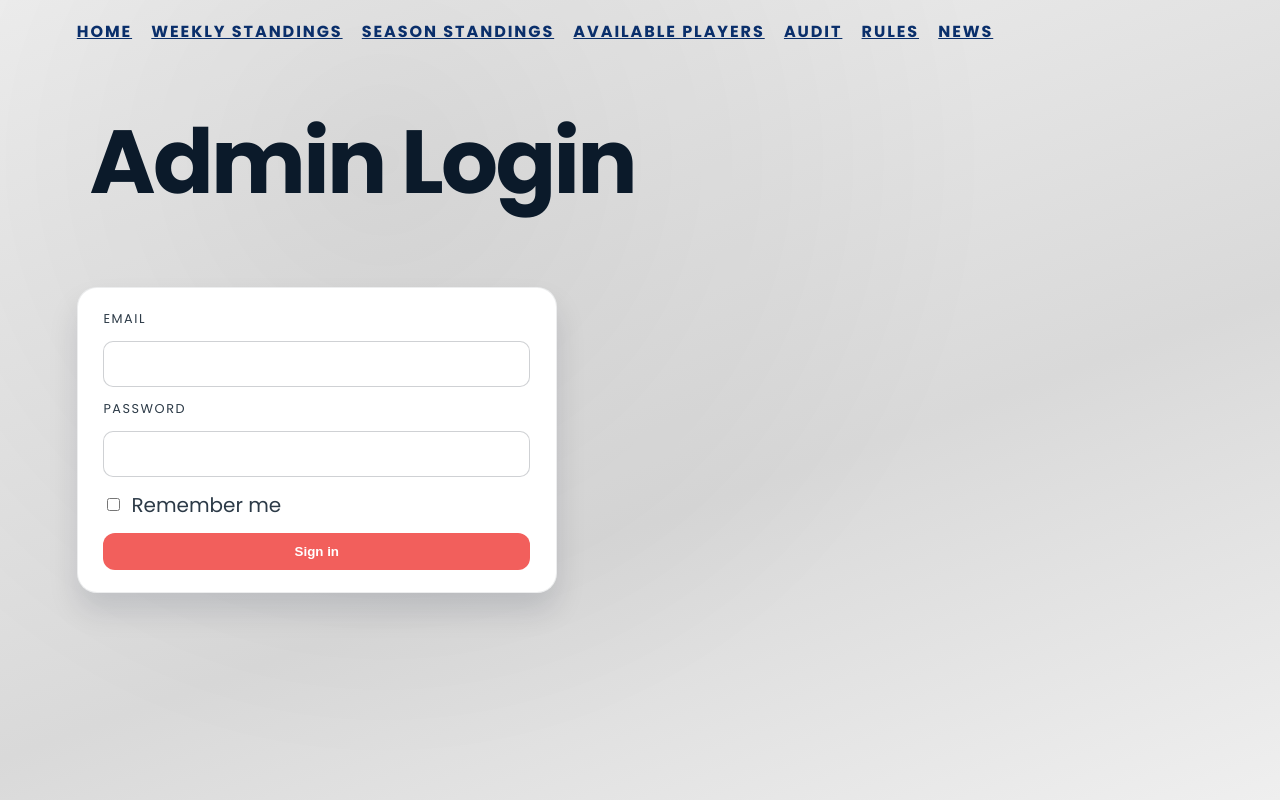
After one commit to rmbryan71/ebl, a Flask app: page /login in a window 1280 px wide. The commit adds this page. Run offline with Flask 3, Linux system fonts and the light colour scheme; parts of the project's set-up code (start-up, migrations or seed data) failed here and were passed over.

Commit message:
first pass at creating user accounts

```diff
--- a/app.py
+++ b/app.py
@@ -4,13 +4,29 @@ import os
 from pathlib import Path
 import subprocess
 import sys
+from functools import wraps
 import time
 
 from flask import Flask, abort, redirect, render_template, request
+from flask_login import (
+    LoginManager,
+    UserMixin,
+    current_user,
+    login_required,
+    login_user,
+    logout_user,
+)
+from werkzeug.security import check_password_hash
 
 from db import get_connection
 
 app = Flask(__name__)
+app.config["SECRET_KEY"] = os.getenv("SECRET_KEY", "dev-secret")
+app.config["REMEMBER_COOKIE_DURATION"] = timedelta(days=30)
+
+login_manager = LoginManager()
+login_manager.login_view = "login_view"
+login_manager.init_app(app)
 
 RATE_LIMITS = {
     "default": (120, 60),
@@ -407,6 +423,11 @@ def team_stats():
     teams, selected_team_id, selected_team_name, rows, totals, player_totals = load_team_stats(
         team_id=team_id
     )
+    show_roster_move = (
+        current_user.is_authenticated
+        and current_user.role == "owner"
+        and current_user.team_id == selected_team_id
+    )
     return render_template(
         "team-stats.html",
         teams=teams,
@@ -415,6 +436,7 @@ def team_stats():
         rows=rows,
         totals=totals,
         player_totals=player_totals,
+        show_roster_move=show_roster_move,
     )
 
 
@@ -723,6 +745,8 @@ def load_audit(page, page_size=50):
 
 
 @app.route("/audit")
+@login_required
+@owner_or_admin_required
 def audit_view():
     page = request.args.get("page", type=int) or 1
     if page < 1:
@@ -734,6 +758,56 @@ def audit_view():
         page=page,
         total_pages=total_pages,
     )
+
+
+@app.route("/login", methods=["GET", "POST"])
+def login_view():
+    error = None
+    if request.method == "POST":
+        email = (request.form.get("email") or "").strip().lower()
+        password = request.form.get("password") or ""
+        remember = bool(request.form.get("remember"))
+        if email and password:
+            conn = get_connection()
+            cursor = conn.cursor()
+            cursor.execute(
+                """
+                SELECT id, email, password_hash, role, team_id, is_active
+                FROM user_accounts
+                WHERE email = %s
+                """,
+                (email,),
+            )
+            row = cursor.fetchone()
+            conn.close()
+            if row and row["is_active"] and check_password_hash(row["password_hash"], password):
+                login_user(
+                    AuthUser(
+                        row["id"],
+                        row["email"],
+                        row["role"],
+                        row["team_id"],
+                        row["is_active"],
+                    ),
+                    remember=remember,
+                )
+                return redirect(request.args.get("next") or "/")
+        error = "Invalid email or password."
+    return render_template("login.html", error=error)
+
+
+@app.route("/logout")
+@login_required
+def logout_view():
+    logout_user()
+    return redirect("/")
+
+
+@app.route("/roster-move")
+@login_required
+@owner_or_admin_required
+def roster_move_view():
+    return render_template("roster-move.html")
 
 
 @app.route("/rules")
@@ -752,3 +826,45 @@ def news_view():
 
 if __name__ == "__main__":
     app.run(debug=False)
+class AuthUser(UserMixin):
+    def __init__(self, user_id, email, role, team_id=None, is_active=True):
+        self.id = user_id
+        self.email = email
+        self.role = role
+        self.team_id = team_id
+        self.active = bool(is_active)
+
+    @property
+    def is_active(self):
+        return self.active
+
+
+@login_manager.user_loader
+def load_user(user_id):
+    conn = get_connection()
+    cursor = conn.cursor()
+    cursor.execute(
+        """
+        SELECT id, email, role, team_id, is_active
+        FROM user_accounts
+        WHERE id = %s
+        """,
+        (user_id,),
+    )
+    row = cursor.fetchone()
+    conn.close()
+    if not row:
+        return None
+    return AuthUser(row["id"], row["email"], row["role"], row["team_id"], row["is_active"])
+
+
+def owner_or_admin_required(view_func):
+    @wraps(view_func)
+    def wrapper(*args, **kwargs):
+        if not current_user.is_authenticated:
+            return login_manager.unauthorized()
+        if current_user.role not in {"admin", "owner"}:
+            abort(403)
+        return view_func(*args, **kwargs)
+
+    return wrapper
--- a/requirements.txt
+++ b/requirements.txt
@@ -4,3 +4,4 @@ psycopg[binary]==3.3.2
 requests==2.32.3
 pymlb-statsapi==1.4.3
 Markdown==3.6
+Flask-Login==0.6.3
--- a/static/styles.css
+++ b/static/styles.css
@@ -175,6 +175,23 @@ a:hover {
 .team-name {
   font-size: clamp(3rem, 6vw, 4.5rem);
   margin: 0;
+}
+
+.roster-move-button {
+  display: inline-flex;
+  align-items: center;
+  gap: 0.4rem;
+  margin-top: 0.8rem;
+  background: var(--accent);
+  color: #fff;
+  text-decoration: none;
+  padding: 0.55rem 1rem;
+  border-radius: 999px;
+  font-weight: 600;
+}
+
+.roster-move-button:hover {
+  background: var(--accent-dark);
 }
 
 .team-meta {
@@ -376,6 +393,56 @@ a:hover {
   margin: 1rem 0 0.6rem;
   font-size: 1.1rem;
   color: var(--ink);
+}
+
+.auth-card {
+  max-width: 480px;
+}
+
+.auth-form {
+  display: grid;
+  gap: 0.8rem;
+}
+
+.auth-label {
+  font-size: 0.8rem;
+  letter-spacing: 0.12em;
+  text-transform: uppercase;
+  color: var(--ink-soft);
+}
+
+.auth-input {
+  border: 1px solid rgba(15, 26, 44, 0.2);
+  border-radius: 10px;
+  padding: 0.6rem 0.8rem;
+  font-size: 1rem;
+  font-family: "Poppins", sans-serif;
+}
+
+.auth-checkbox {
+  display: flex;
+  align-items: center;
+  gap: 0.5rem;
+  color: var(--ink-soft);
+}
+
+.auth-error {
+  color: var(--accent-dark);
+  margin: 0;
+}
+
+.auth-button {
+  border: none;
+  background: var(--accent);
+  color: #fff;
+  padding: 0.7rem 1rem;
+  font-weight: 600;
+  border-radius: 12px;
+  cursor: pointer;
+}
+
+.auth-button:hover {
+  background: var(--accent-dark);
 }
 
 .rules-list {
--- /dev/null
+++ b/templates/login.html
@@ -0,0 +1,55 @@
+<!doctype html>
+<html lang="en">
+  <head>
+    <meta charset="utf-8" />
+    <meta name="viewport" content="width=device-width, initial-scale=1" />
+    <title>EBL Login</title>
+    <link rel="stylesheet" href="{{ url_for('static', filename='styles.css') }}" />
+  </head>
+  <body>
+    <div class="backdrop"></div>
+    <nav class="top-nav">
+      <a href="/">Home</a>
+      <a href="/week">Weekly Standings</a>
+      <a href="/season">Season Standings</a>
+      <a href="/available">Available Players</a>
+      <a href="/audit">Audit</a>
+      <a href="/rules" class="nav-rules">Rules</a>
+      <a href="/news" class="nav-news">News</a>
+    </nav>
+    <nav class="bottom-nav">
+      <a href="/">Home</a>
+      <a href="/week">Week</a>
+      <a href="/season">Season</a>
+      <a href="/news">News</a>
+    </nav>
+    <header class="hero">
+      <div class="hero-content">
+        <h1 class="league-title league-title--small">Admin Login</h1>
+      </div>
+    </header>
+
+    <main class="rules-page">
+      <section class="rules-card auth-card">
+        <form class="auth-form" method="post">
+          <label class="auth-label" for="email">Email</label>
+          <input class="auth-input" id="email" name="email" type="email" required />
+
+          <label class="auth-label" for="password">Password</label>
+          <input class="auth-input" id="password" name="password" type="password" required />
+
+          <label class="auth-checkbox">
+            <input type="checkbox" name="remember" />
+            Remember me
+          </label>
+
+          {% if error %}
+          <p class="auth-error">{{ error }}</p>
+          {% endif %}
+
+          <button class="auth-button" type="submit">Sign in</button>
+        </form>
+      </section>
+    </main>
+  </body>
+</html>
--- a/templates/team-stats.html
+++ b/templates/team-stats.html
@@ -26,6 +26,9 @@
     <header class="hero">
       <div class="hero-content">
         <h2 class="team-name">{{ selected_team_name or "" }}</h2>
+        {% if show_roster_move %}
+        <a class="roster-move-button" href="/roster-move">Roster Move</a>
+        {% endif %}
       </div>
     </header>
 
```
Also changed, not shown: db-init.py (+13 -0 lines), lab_notebook.md (+1 -2 lines), scripts/assign_owner_team.py (added, +46 -0 lines), scripts/create_admin.py (added, +42 -0 lines), scripts/create_owner.py (added, +42 -0 lines), templates/roster-move.html (added, +38 -0 lines).
